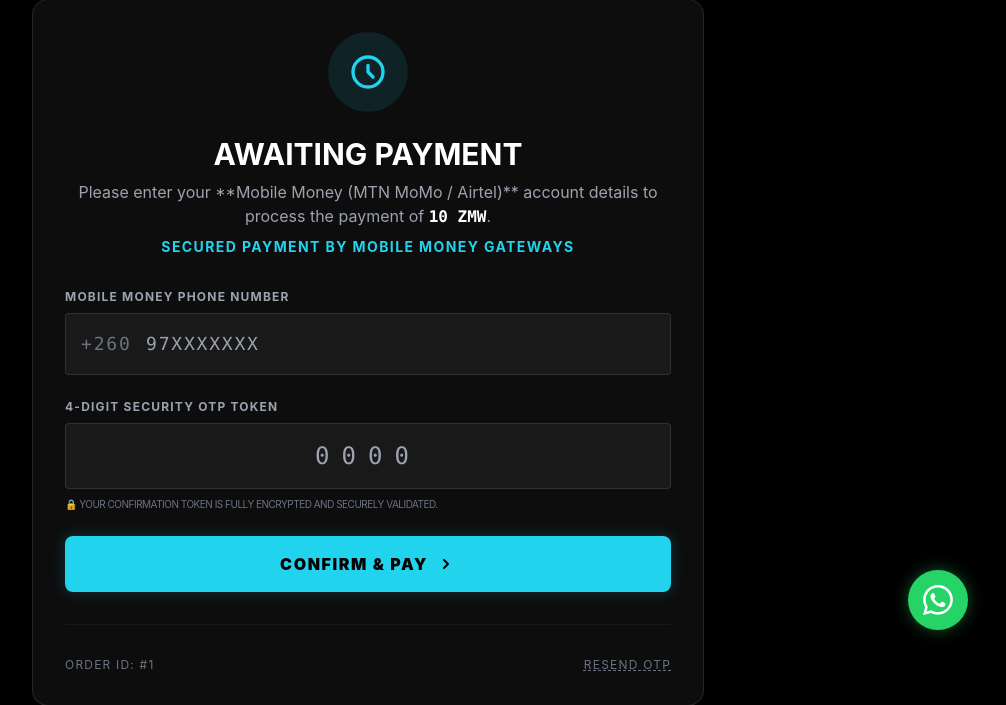
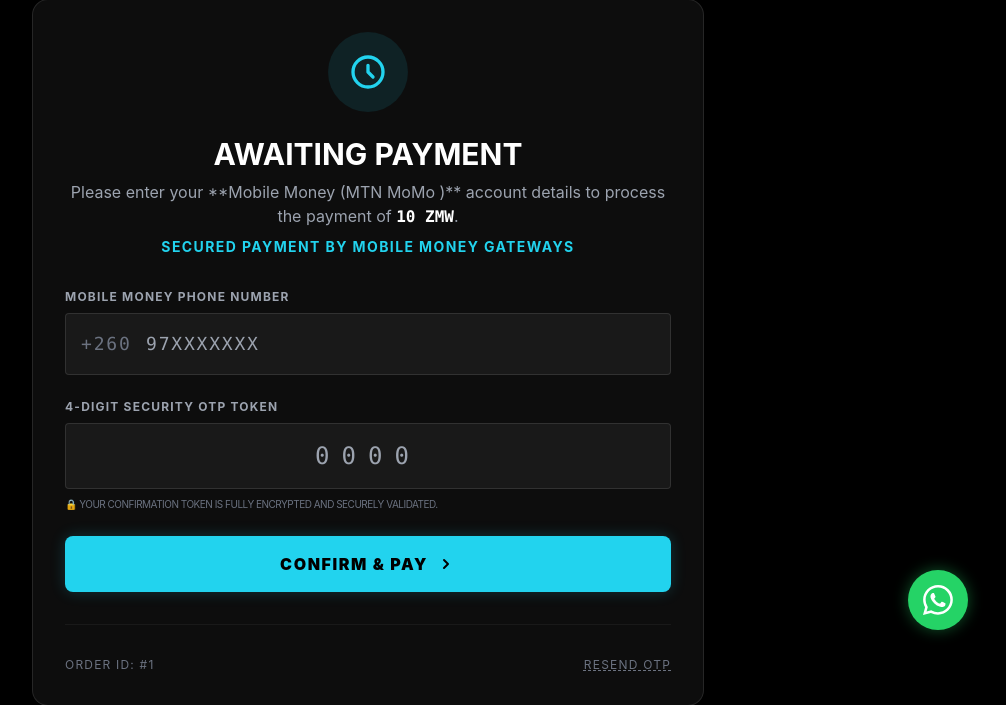
Before and after one commit to faithfred-star/starlinkzambiahardwarekits, a Django app: template templates/orders/payment_instructions.html in a window 1280 px wide. Shown: the part 130-835 px from the top of the page, without its empty margins (272-1278 px from the left). Run offline with Django 5.2, Linux system fonts and the light colour scheme; the template is opened without the code that fills it: values that come from a table or form of the project are taken from there, others are empty; tables that the repository leaves empty hold one stand-in row (values such as "Sample post"); some libraries are stand-ins or nearby versions.

```diff
--- a/templates/orders/payment_instructions.html
+++ b/templates/orders/payment_instructions.html
@@ -10,7 +10,7 @@
         </div>
 
         <h1 class="text-3xl font-bold mb-2 uppercase">Awaiting Payment</h1>
-        <p class="text-gray-400 mb-2">Please enter your **Mobile Money (MTN MoMo / Airtel)** account details to process the payment of <span class="text-white font-bold font-mono">{{ order.total_amount }} ZMW</span>.</p>
+        <p class="text-gray-400 mb-2">Please enter your **Mobile Money (MTN MoMo )** account details to process the payment of <span class="text-white font-bold font-mono">{{ order.total_amount }} ZMW</span>.</p>
 
         <p class="text-cyan-400 text-sm font-bold uppercase tracking-widest mb-8">Secured payment by Mobile Money Gateways</p>
 
```
